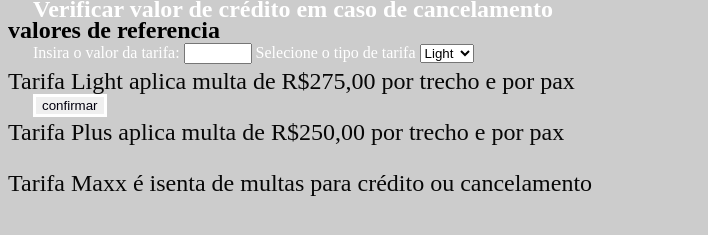
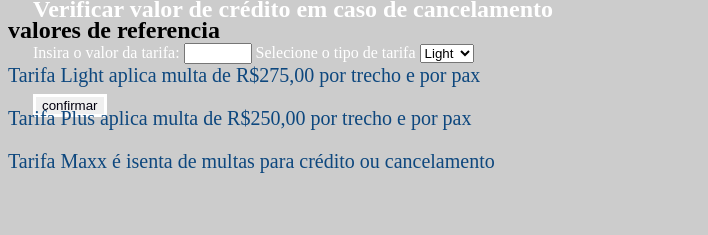
Before and after one commit to Pauloandrade13/calculocredito, a plain HTML site: page index.html in a window 1280 px wide. Shown: the part 433-668 px from the top of the page, without its empty margins (0-708 px from the left). Drawn offline with Linux system fonts and the light colour scheme.

Commit message:
Update reemb1.css

```diff
--- a/reemb1.css
+++ b/reemb1.css
@@ -42,6 +42,6 @@ footer#foo
 }
 
 p {
- color: rgb(7, 7, 7);
- font-size: 18pt;
+ color: rgb(13, 71, 126);
+ font-size: 15pt;
 }
```
